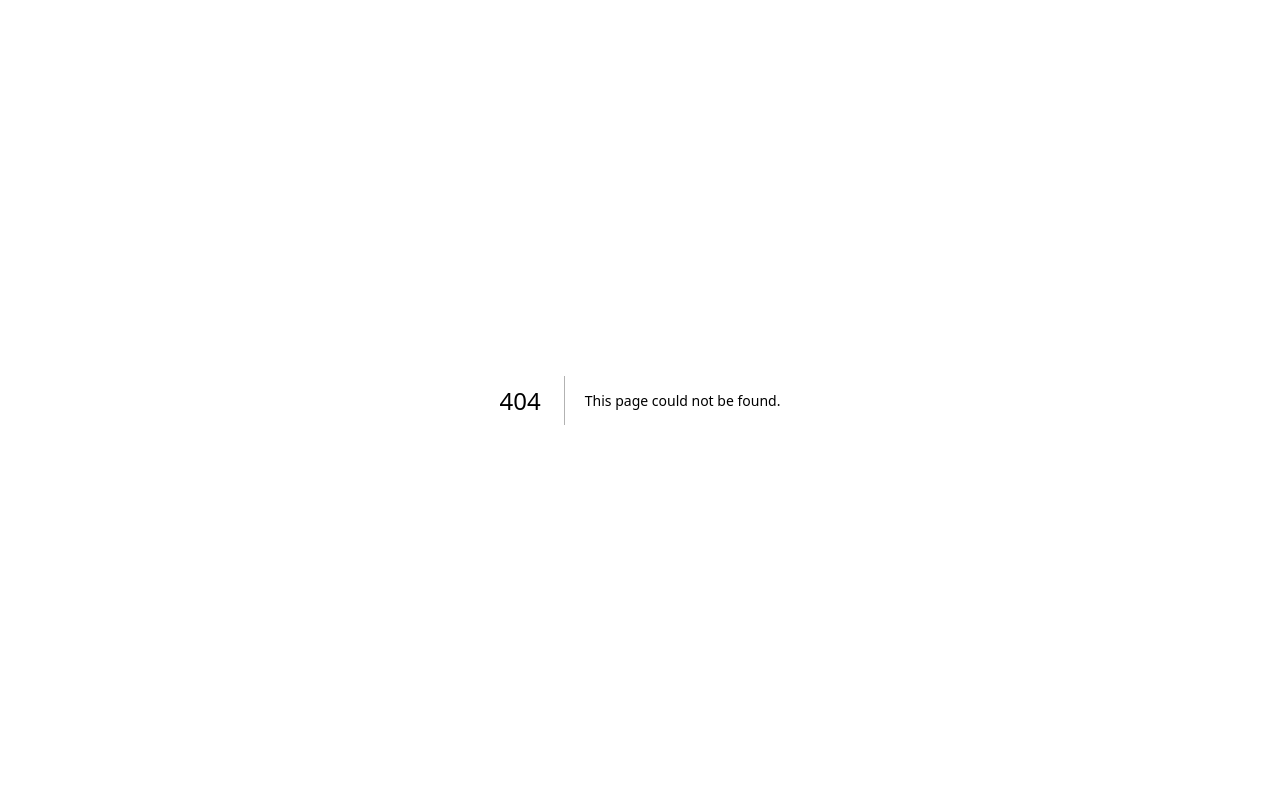
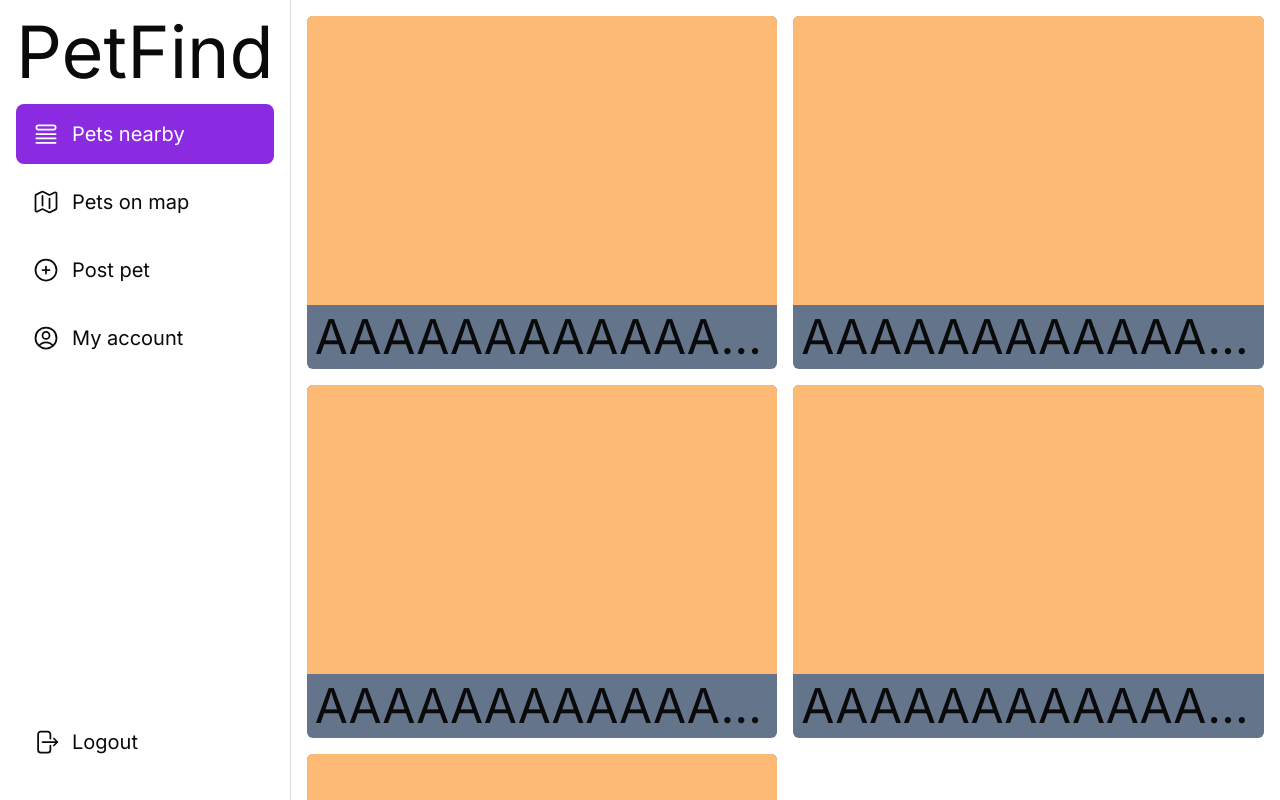
Before and after one commit to vvsitnic/pet-find-web-app, a Next.js app: page /application/pets-nearby in a window 1280 px wide. Before the commit this address had no page. Built offline with nearby package versions, Linux system fonts and the light colour scheme.

Commit message:
Create application layout with 'pets nearby' page. Change sidebar.

```diff
--- a/package.json
+++ b/package.json
@@ -10,6 +10,7 @@
   },
   "dependencies": {
     "@auth/mongodb-adapter": "^3.4.1",
+    "@heroicons/react": "^2.1.5",
     "@hookform/resolvers": "^3.9.0",
     "@radix-ui/react-label": "^2.1.0",
     "@radix-ui/react-slot": "^1.1.0",
--- /dev/null
+++ b/src/app/application/layout.tsx
@@ -0,0 +1,14 @@
+import NavigationBar from '@/components/nav-bar';
+
+export default function ApplicationLayout({
+  children,
+}: Readonly<{
+  children: React.ReactNode;
+}>) {
+  return (
+    <div className="h-screen w-full flex bg-white">
+      <NavigationBar />
+      <main className="h-screen flex-grow overflow-auto">{children}</main>
+    </div>
+  );
+}
--- /dev/null
+++ b/src/app/application/page.tsx
@@ -0,0 +1,7 @@
+import React from 'react';
+
+const Page = () => {
+  return <div></div>;
+};
+
+export default Page;
--- /dev/null
+++ b/src/app/application/pets-nearby/page.tsx
@@ -0,0 +1,32 @@
+import Link from 'next/link';
+import React from 'react';
+
+const Page = () => {
+  return (
+    <div className="max-w-[1500px] mx-auto px-4 pt-4">
+      <ul className="grid md:grid-cols-2 gap-4 w-full">
+        <PetCard />
+        <PetCard />
+        <PetCard />
+        <PetCard />
+        <PetCard />
+      </ul>
+    </div>
+  );
+};
+
+const PetCard = () => {
+  return (
+    <li className="aspect-[4/3] w-full overflow-hidden">
+      <Link
+        href="/"
+        className="h-full w-full bg-slate-500 rounded-md flex flex-col overflow-hidden"
+      >
+        <div className="flex-grow bg-orange-300"></div>
+        <p className="text-5xl p-2 truncate">AAAAAAAAAAAAAAAAAAAAAAAA</p>
+      </Link>
+    </li>
+  );
+};
+
+export default Page;
--- /dev/null
+++ b/src/app/application/pets-on-map/page.tsx
@@ -0,0 +1,7 @@
+import React from 'react';
+
+const Page = () => {
+  return <div></div>;
+};
+
+export default Page;
--- /dev/null
+++ b/src/components/nav-bar.tsx
@@ -0,0 +1,85 @@
+'use client';
+
+import Link from 'next/link';
+import { usePathname } from 'next/navigation';
+
+import {
+  MapIcon,
+  QueueListIcon,
+  PlusCircleIcon,
+  UserCircleIcon,
+  ArrowRightStartOnRectangleIcon,
+} from '@heroicons/react/24/outline';
+
+import { cn } from '@/lib/utils';
+import Image from 'next/image';
+
+const NavigationBar = () => {
+  return (
+    <header className="h-screen w-fit p-4 xl:w-[400px] flex flex-col border-r-[1px] border-[#d8d8d8]">
+      <Link href="/" className="text-7xl text-center mb-4 hidden xl:block">
+        PetFind
+      </Link>
+      <nav className="grow">
+        <ul className="list-none h-full flex flex-col gap-2">
+          <NavItem
+            href="/application/pets-nearby"
+            label="Pets nearby"
+            icon={<QueueListIcon className="size-7" />}
+          />{' '}
+          <NavItem
+            href="/application/pets-on-map"
+            label="Pets on map"
+            icon={<MapIcon className="size-7" />}
+          />{' '}
+          <NavItem
+            href="/application/post"
+            label="Post pet"
+            icon={<PlusCircleIcon className="size-7" />}
+          />
+          <NavItem
+            href="/account"
+            label="My account"
+            icon={<UserCircleIcon className="size-7" />}
+          />
+          <li className="mb-3 rounded-lg hover:bg-[#d1c4e9] transition-colors mt-auto">
+            <Link href="/" className="p-4 text-base flex items-center gap-3">
+              <ArrowRightStartOnRectangleIcon className="size-7" />
+              <p className="text-xl hidden xl:block">Logout</p>
+            </Link>
+          </li>
+        </ul>
+      </nav>
+    </header>
+  );
+};
+
+interface NavItemProps extends React.HTMLAttributes<HTMLDivElement> {
+  href: string;
+  label: string;
+  icon: React.ReactNode;
+}
+
+const NavItem = ({ href, label, icon, className }: NavItemProps) => {
+  const pathname = usePathname();
+  const isHrefPath = pathname === href;
+
+  return (
+    <li>
+      <Link
+        href={href}
+        className={cn(
+          `p-4 text-base flex items-center gap-3 rounded-lg transition-colors ${
+            isHrefPath ? 'text-white bg-[#8a2be2]' : 'hover:bg-[#d1c4e9]'
+          }`,
+          className
+        )}
+      >
+        {icon}
+        <p className="text-xl hidden xl:block">{label}</p>
+      </Link>
+    </li>
+  );
+};
+
+export default NavigationBar;
```
Also changed, not shown: public/petfind-icon.png (added), 1 other file (tests, documents, lock files or other folders).
